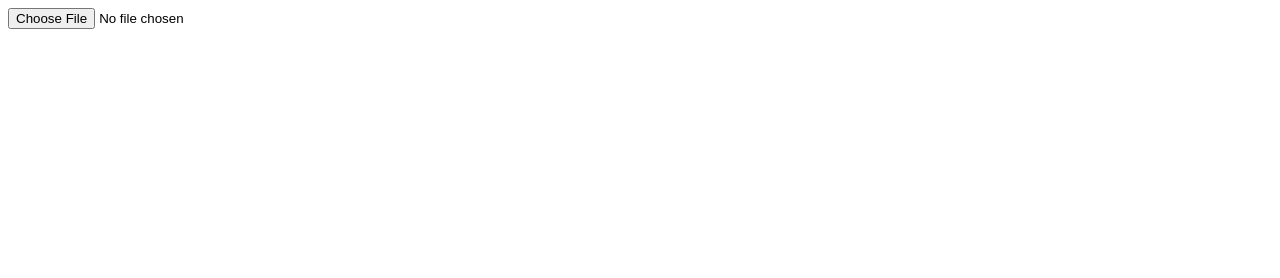
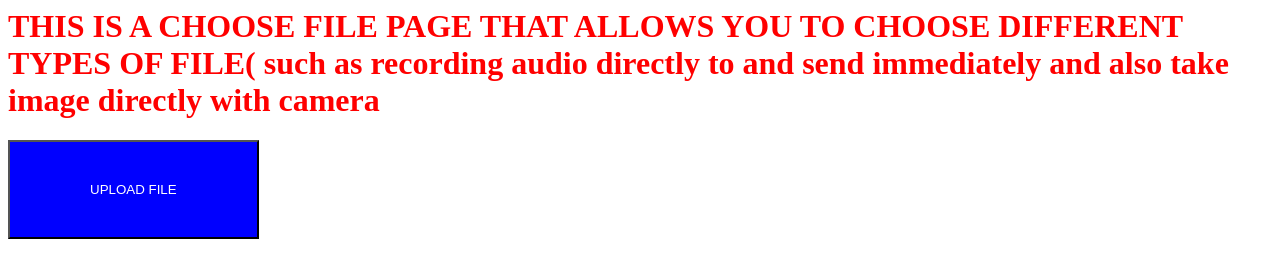
Before and after one commit to Adigun-ishola/Html-choose-files, a plain HTML site: page index.html in a window 1280 px wide. Drawn offline with Linux system fonts and the light colour scheme.

Commit message:
Update index.html

```diff
--- a/index.html
+++ b/index.html
@@ -1 +1,6 @@
-<input type="file" capture="environment" accept=".png, .mp4,.jpg,.docx,.PDF,.tel*" >
+<h1
+    style='color:red'> THIS IS A CHOOSE FILE PAGE THAT ALLOWS YOU TO CHOOSE DIFFERENT TYPES OF FILE( such as recording audio directly to
+  and send immediately and also take image directly with camera</h1>
+<label for ='choose' > <button style='background: blue; color:white; padding: 40px 80px;'> UPLOAD FILE</button>
+<input id='choose' type="file" capture="environment" style ='display:none;'
+       accept=".png, .mp4,.jpg,.docx,.PDF,.tel*" >
```
